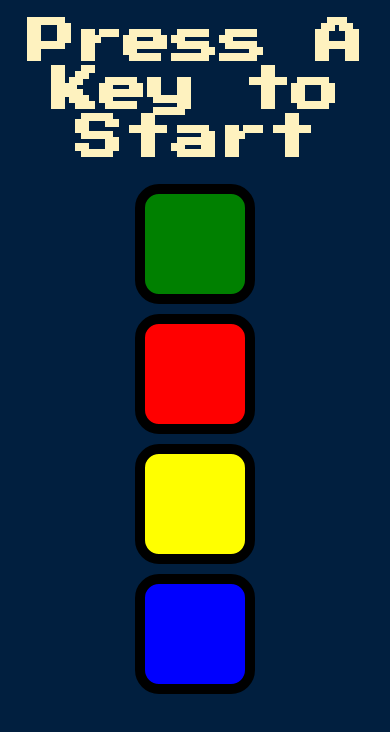
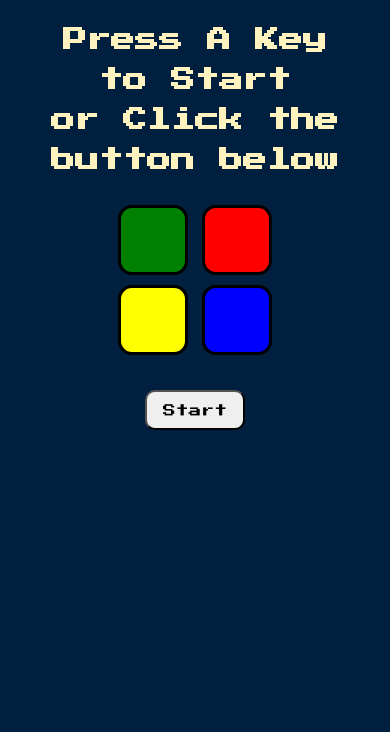
Before and after one commit to zoetlam/Simon-Game, a plain HTML site: page index.html in a window 390 px wide. Drawn offline with nearby package versions, Linux system fonts and the light colour scheme.

Commit message:
Add files via upload

```diff
--- a/index.html
+++ b/index.html
@@ -3,37 +3,39 @@
 
 <head>
   <meta charset="utf-8">
-  <title>Simon</title>
+  <meta name="viewport" content="width=device-width, initial-scale=1.0, maximum-scale=1.0, user-scalable=no" />
+  <title>Simon Game</title>
   <link rel="stylesheet" href="styles.css">
   <link href="https://fonts.googleapis.com/css?family=Press+Start+2P" rel="stylesheet">
 </head>
 
 <body>
-  <h1 id="level-title">Press A Key to Start</h1>
+  <h1 id="level-title">Press A Key to Start <br/> or Click the button below</h1>
   <div class="container">
     <div class="row">
 
-      <div type="button" id="green" class="btn green">
+      <button id="green" class="btn green">
 
-      </div>
+      </button>
 
-      <div type="button" id="red" class="btn red">
+      <button id="red" class="btn red">
 
-      </div>
+      </button>
     </div>
 
     <div class="row">
 
-      <div type="button" id="yellow" class="btn yellow">
+      <button id="yellow" class="btn yellow">
 
-      </div>
-      <div type="button" id="blue" class="btn blue">
+      </button>
+      <button id="blue" class="btn blue">
 
-      </div>
+      </button>
 
     </div>
 
   </div>
+  <button id="start">Start</button>
 
 
   <script src="https://ajax.googleapis.com/ajax/libs/jquery/3.6.4/jquery.min.js"></script>
--- a/index.js
+++ b/index.js
@@ -1,4 +1,3 @@
-let arr = document.querySelectorAll('.btn');
 let idArr = ['green', 'red', 'yellow','blue'];
 
 let userClick = [];
@@ -41,6 +40,11 @@ document.addEventListener('keypress',function(event){
     $('body').removeClass('game-over');
   }
 });
+document.querySelector('#start').addEventListener('click', function(){
+    playGame();
+    $('body').removeClass('game-over');
+    $('#start').addClass('invisible');
+})
 
 $('.btn').click(function() {
   userClick.push(this.id);
@@ -51,6 +55,7 @@ $('.btn').click(function() {
       playSound('wrong');
       document.querySelector('#level-title').innerHTML = 'Game Over <br> Press any key to play again';
       $('body').addClass('game-over');
+      $('#start').removeClass('invisible');
       startOver();
     } else{
       buttonAnimation(this.id);
--- a/styles.css
+++ b/styles.css
@@ -6,8 +6,10 @@ body {
 #level-title {
   font-family: 'Press Start 2P', cursive;
   font-size: 3rem;
-  margin:  5%;
+  margin:  2.5%;
   color: #FEF2BF;
+  line-height: 70px;
+  margin-bottom: 15px;
 }
 
 .container {
@@ -18,12 +20,22 @@ body {
 }
 
 .btn {
-  margin: 10px;
+  margin: 8px;
   display: inline-block;
   height: 180px;
   width: 180px;
   border: 10px solid black;
   border-radius: 20%;
+}
+
+#start{
+  margin-top: 30px;
+  border-radius: 10px;
+  display: inline-block;
+  height: 40px;
+  width: 100px;
+  font-size: 0.8rem;
+  font-family: 'Press Start 2P', cursive;
 }
 
 .game-over {
@@ -51,11 +63,29 @@ body {
   box-shadow: 0 0 20px white;
   background-color: grey;
 }
+.invisible{
+  visibility: hidden;
+}
 
-@media only screen and (max-width: 860px) {
+@media screen and (max-width: 800px) {
+  #level-title {
+    font-size: 1.5rem;
+    margin:  20px;
+    color: #FEF2BF;
+    line-height: 40px;
+  }
   .btn {
+    margin: 5px;
     height: 100px;
     width: 100px;
-    margin: 3px;
+    border: 5px solid black;
   }
 }
+@media screen and (max-width: 800px){
+  .btn {
+    margin: 5px;
+    height: 70px;
+    width: 70px;
+    border: 3px solid black;
+  }
+}
```
